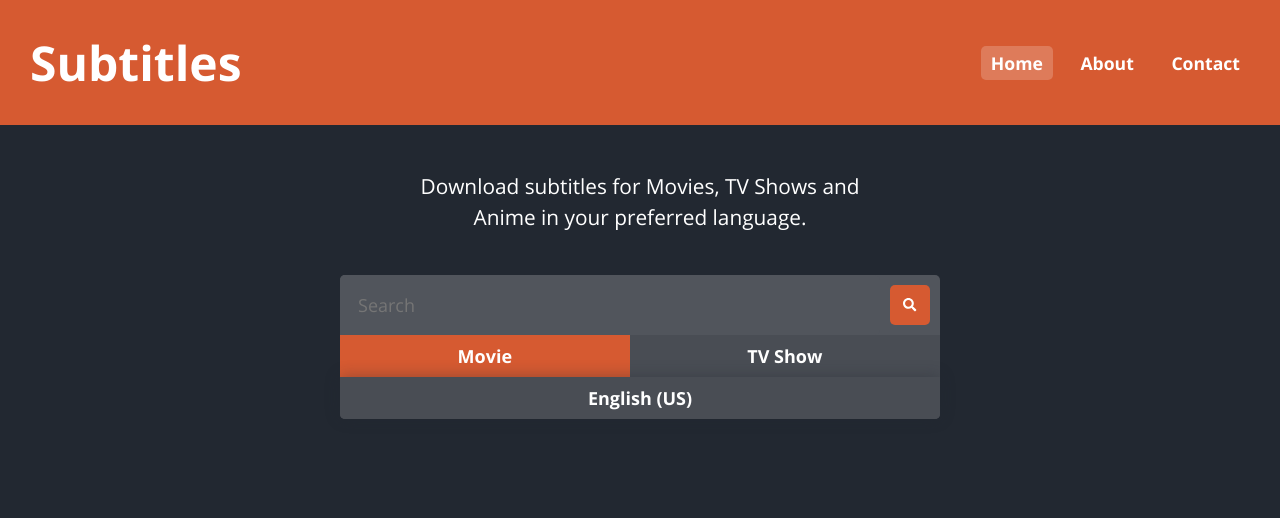
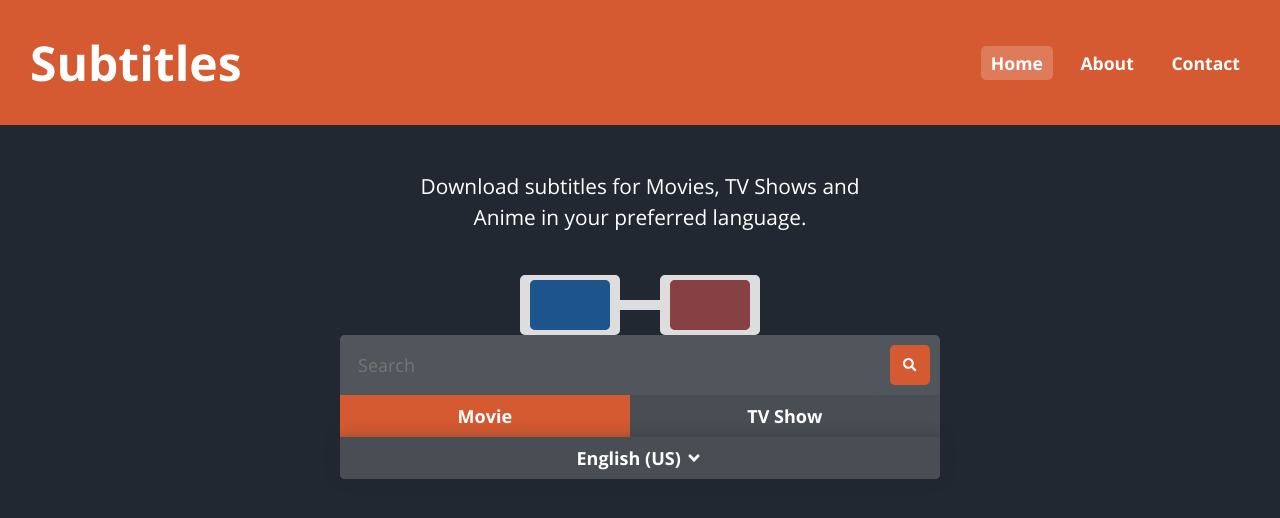
Before and after one commit to iNeedSubs/legacy, a Vue app: page / in a window 1280 px wide. Shown: the top 518 px of the page. Built offline with nearby package versions, Linux system fonts and the light colour scheme; some icons are missing.

Commit message:
Add glasses icon on top of search

```diff
--- a/src/components/Search.vue
+++ b/src/components/Search.vue
@@ -1,4 +1,7 @@
 <template>
+  <div class="glasses">
+    <Glasses/>
+  </div>
   <div class="search">
     <div class="inputContainer">
       <input placeholder="Search"/>
@@ -17,13 +20,14 @@
         v-bind:class="{active: filter === Types.TV_SHOW}"
         @click="setFilter('tvShow')"
       >TV Show</button>
-      <button class="lang">English (US)</button>
+      <button class="lang">English (US) <fa icon="angle-down"/></button>
     </div>
   </div>
 </template>
 
 <script lang="ts">
 import { defineComponent, ref } from 'vue'
+import Glasses from '../assets/Glasses.vue'
 
 enum Types {
   MOVIE = 'movie',
@@ -31,6 +35,9 @@ enum Types {
 }
 
 export default defineComponent({
+  components: {
+    Glasses
+  },
   setup() {
     const filter = ref('movie')
 
@@ -46,6 +53,11 @@ export default defineComponent({
 </script>
 
 <style lang="scss" scoped>
+.glasses {
+  display: flex;
+  justify-content: center;
+}
+
 .search {
   margin: 0 auto;
   background: #51555c;
```
